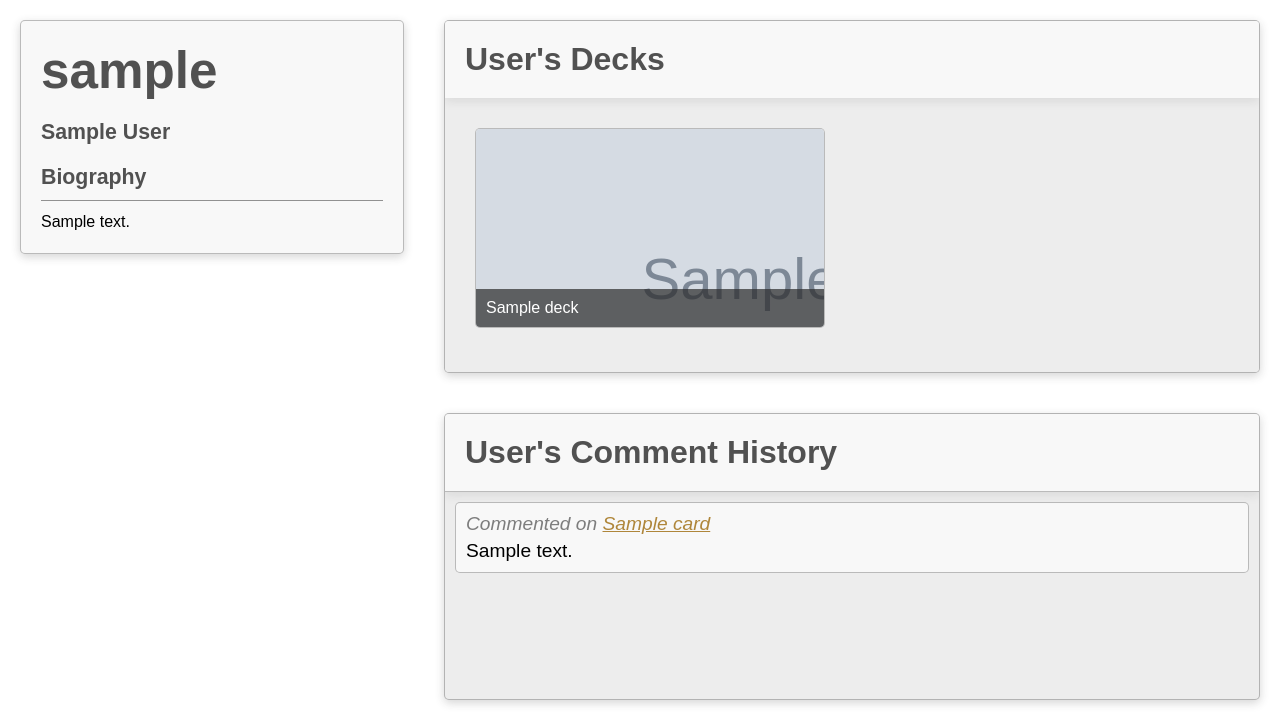
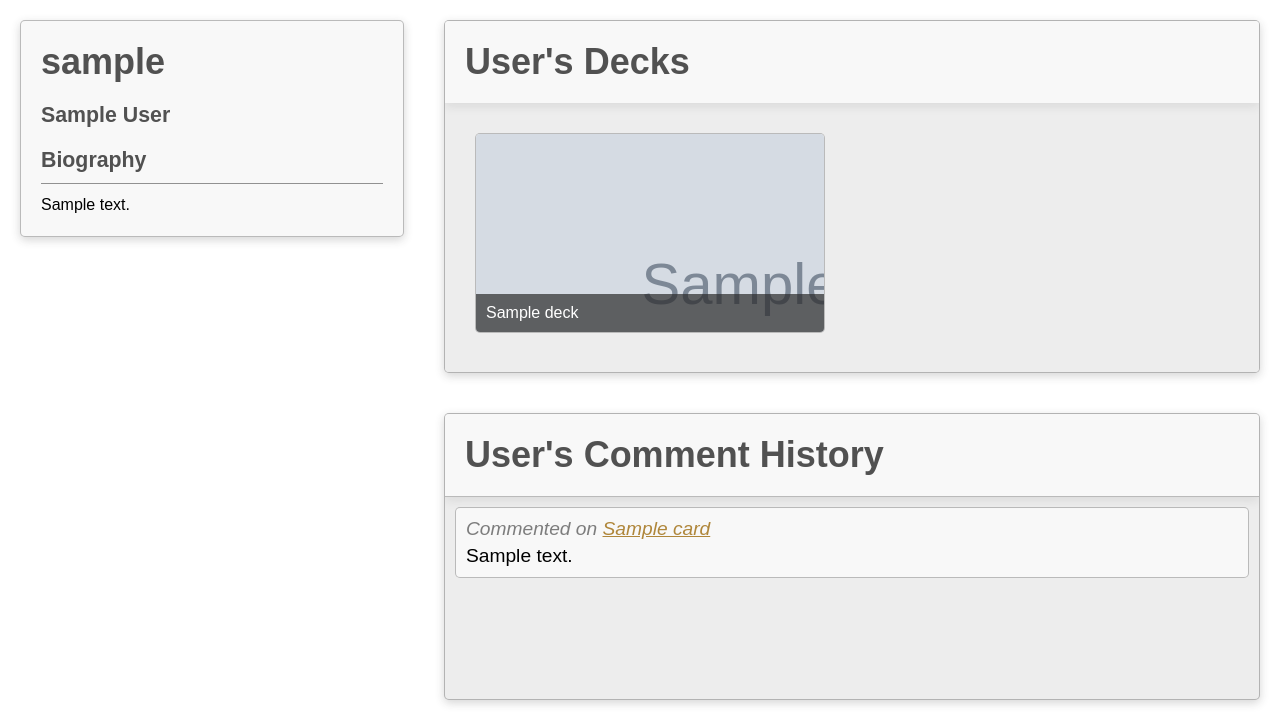
Before and after one commit to inmanjlai/Yu-Gi-Search, a Flask app: page /users/1 in a window 1280 px wide. Shown: the part 79-800 px from the top of the page. Run offline with Flask 3, Linux system fonts and the light colour scheme; tables that the repository leaves empty hold one stand-in row (values such as "Sample post"); grey boxes marked "Sample" are stand-in pictures.

Commit message:
ui issue on profile page, username

```diff
--- a/static/new_styles.css
+++ b/static/new_styles.css
@@ -763,6 +763,11 @@ nav {
     /* margin: 20px; */
 }
 
+.profile-page-content h1 {
+    font-size: 36px;
+    word-wrap: break-word;
+}
+
 .profile-page-content h1, h2, h3 {
     color: #515151;
 }
```
